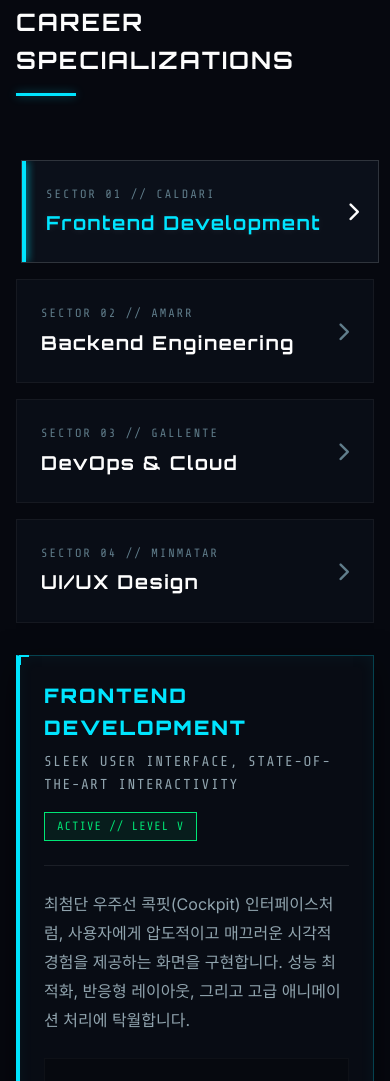
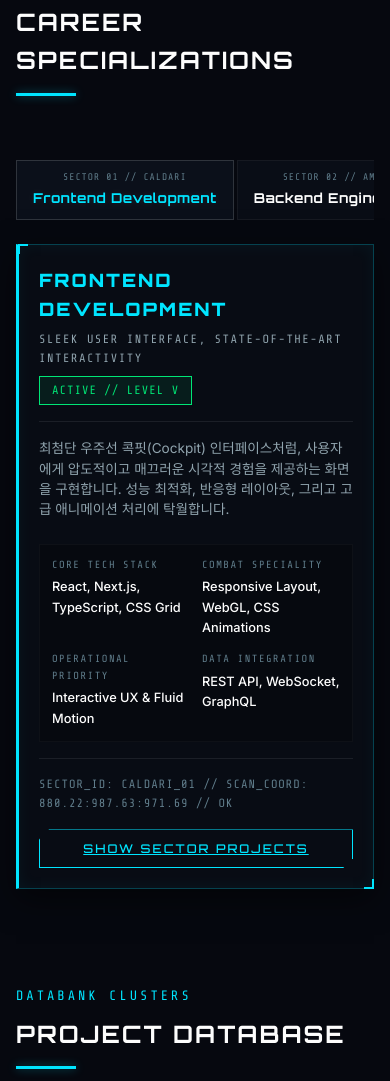
Before and after one commit to LHZ314/BibeCoding_portfolio, a plain HTML site: page index.html in a window 390 px wide. Shown: the part 919-2000 px from the top of the page. Drawn offline with nearby package versions, Linux system fonts and the light colour scheme.

Commit message:
Optimize mobile careers layout and fix horizontal scroll snap bug

```diff
--- a/app.js
+++ b/app.js
@@ -258,6 +258,8 @@ document.addEventListener('DOMContentLoaded', () => {
 
   // --- Wheel Event Snapping ---
   window.addEventListener('wheel', (e) => {
+    if (Math.abs(e.deltaY) <= Math.abs(e.deltaX) || e.deltaY === 0) return;
+
     const currentIndex = getCurrentSectionIndex();
     const currentSec = sections[currentIndex];
     const viewportTop = window.scrollY;
--- a/styles.css
+++ b/styles.css
@@ -1326,34 +1326,113 @@ textarea.form-input {
     grid-template-columns: 1fr;
   }
 
+  .specialization-layout {
+    grid-template-columns: 1fr;
+    gap: 1rem;
+  }
+
+  .faction-list {
+    flex-direction: row;
+    overflow-x: auto;
+    display: flex;
+    gap: 0.5rem;
+    padding-bottom: 0.5rem;
+    -webkit-overflow-scrolling: touch;
+    scroll-snap-type: x mandatory;
+    scrollbar-width: none;
+  }
+
+  .faction-list::-webkit-scrollbar {
+    display: none;
+  }
+
+  .faction-item {
+    flex: 0 0 auto;
+    scroll-snap-align: start;
+    padding: 0.6rem 1rem;
+    min-width: 130px;
+    justify-content: center;
+    text-align: center;
+  }
+
+  .faction-item::before {
+    display: none;
+  }
+
+  .faction-arrow {
+    display: none;
+  }
+
+  .faction-meta {
+    gap: 2px;
+    align-items: center;
+  }
+
+  .faction-code {
+    font-size: 0.6rem;
+    letter-spacing: 1px;
+  }
+
+  .faction-name {
+    font-size: 0.85rem;
+    letter-spacing: 0.5px;
+  }
+
   .detail-window {
-    padding: 1.5rem;
+    padding: 1.25rem;
+    min-height: auto;
+    border-left-width: 3px;
   }
 
   .detail-faction-name {
-    font-size: 1.25rem;
+    font-size: 1.15rem;
     word-break: keep-all;
+  }
+
+  .detail-slogan {
+    font-size: 0.75rem;
+  }
+
+  .detail-description {
+    font-size: 0.85rem;
+    line-height: 1.5;
   }
 
   .detail-header {
     flex-direction: column;
     align-items: flex-start;
-    gap: 1rem;
+    gap: 0.5rem;
+    padding-bottom: 1rem;
+    margin-bottom: 1rem;
   }
 
   .detail-footer {
     flex-direction: column;
-    align-items: flex-start;
+    align-items: stretch;
     gap: 1rem;
+    margin-top: 1rem;
+    padding-top: 1rem;
   }
 
   #detailCta {
     width: 100%;
     text-align: center;
+    padding: 0.55rem 1rem;
+    font-size: 0.75rem;
   }
 
   .detail-specs-grid {
-    grid-template-columns: 1fr;
+    grid-template-columns: 1fr 1fr;
+    gap: 0.75rem;
+    padding: 0.75rem;
+  }
+
+  .spec-label {
+    font-size: 0.65rem;
+  }
+
+  .spec-value {
+    font-size: 0.8rem;
   }
 
   .fitting-circle-outer {
```
